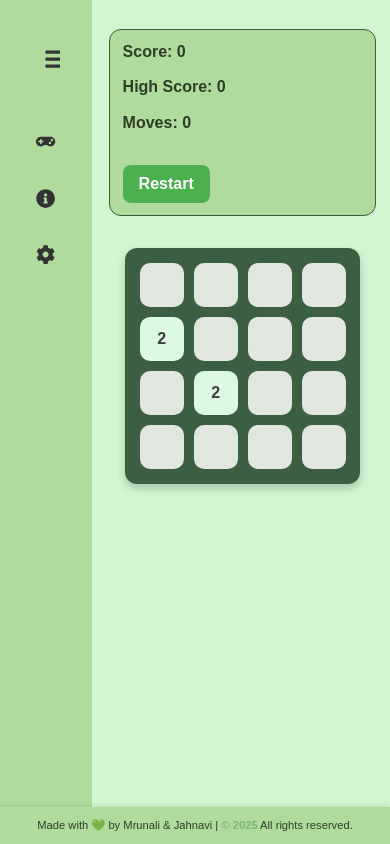
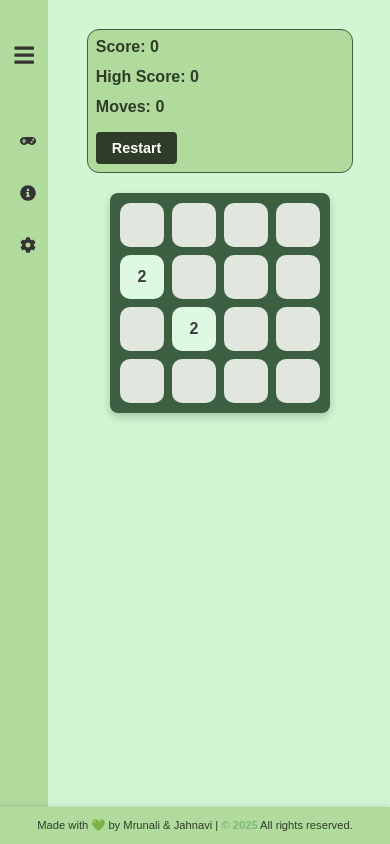
Before and after one commit to janhaviss/2048_Game, a React (Vite) app in the folder 2048_game/: page / in a window 390 px wide. Both pictures are taken after a click on the button "Play". Built offline with nearby package versions, Linux system fonts and the light colour scheme.

Commit message:
Css responsiveness

```diff
--- a/2048_game/src/App.css
+++ b/2048_game/src/App.css
@@ -155,6 +155,9 @@ html, body {
   .score-item {
     font-size: 1rem;
   }
+  .content-wrapper {
+      margin-left: 50px;
+    }
 }
 
 @media (hover: none) and (pointer: coarse) {
--- a/2048_game/src/css/Game.css
+++ b/2048_game/src/css/Game.css
@@ -2,67 +2,90 @@
   display: flex;
   flex-direction: column;
   align-items: center;
-  justify-content: center;
-  padding: 1rem;
+  justify-content: flex-start; /* Changed from center */
+  padding: 0.5rem;
   box-sizing: border-box;
   width: 100%;
-  touch-action: none; /* Add this */
-  overflow: hidden; /* Add this */
+  min-height: 100vh;
+  touch-action: none;
+  overflow: hidden;
 }
 
+/* Game Container - More responsive */
 .game-container {
   background-color: #3c5f41;
   padding: 1rem;
   border-radius: 12px;
   box-shadow: 0 4px 8px rgba(0, 0, 0, 0.2);
-  width: 100%;
+  /* width: calc(100% - 1rem); Account for padding */
   max-width: 340px;
   box-sizing: border-box;
   margin: 0 auto;
-  overflow-x: hidden;
-  touch-action: none; /* Changed from manipulation to none */
-  -webkit-user-select: none; /* Prevent text selection */
-  user-select: none; /* Prevent text selection */
+  touch-action: none;
+  -webkit-user-select: none;
+  user-select: none;
 }
 
+/* Board - More compact tile spacing */
 .board {
   display: flex;
   flex-direction: column;
-  gap: 8px;
+  gap: 5px;
 }
 
 .board-row {
   display: flex;
   justify-content: center;
-  gap: 8px;
+  gap: 5px;
 }
 
+/* Score Container - More compact layout */
 .score-container {
   display: flex;
-  justify-content: space-between;
+  flex-direction: row; /* Aligns children in a row */
+  grid-template-columns: 1fr 1fr;
+  border: 1px solid #3c5f41;
+  background-color: #B0DB9C;
+  width: calc(100% - 1rem);
+  box-sizing: border-box;
+  justify-content: center;
   align-items: center;
   flex-wrap: wrap;
-  gap: 1rem;
+  gap: 10px;
   margin: 0 auto 1rem;
   padding: 0.75rem 1rem;
   border-radius: 12px;
-  border: 1px solid #3c5f41;
-  background-color: #B0DB9C;
   max-width: 600px;
-  width: 100%;
   box-sizing: border-box;
   text-align: center;
 }
 
+
+
 .score-item {
-  font-size: 1.2rem;
+  font-size: 1rem;
   font-weight: bold;
   color: #2e3d27;
   text-align: center;
+  white-space: nowrap;
+  overflow: hidden;
+  text-overflow: ellipsis;
+  min-width: 0;
+  flex-shrink: 1;
 }
 
+
+/* Button adjustments */
 .score-container .restart-btn {
-  margin-bottom: 0;
+  width: auto;
+  padding: 0.5rem 1rem;
+  font-size: 0.9rem;
+  margin: 0;
+  background: #2e3d27;
+  color: white;
+  border: none;
+  border-radius: 4px;
+  cursor: pointer;
 }
 
 /* === THEMES === */
@@ -115,41 +138,57 @@
 }
 
 @media screen and (max-width: 480px) {
+  .game-wrapper {
+    padding: 0.25rem;
+    justify-content: flex-start;
+  }
+
+  .game-container {
+    padding: 0.5rem;
+    max-width: 100%;
+    border-radius: 8px;
+  }
+
   .score-container {
-    flex-direction: column;
-    gap: 0.6rem;
-    align-items: center;
-    padding: 0.8rem;
-    max-width: 95vw;
+    grid-template-columns: 1fr;
+    gap: 0.25rem;
+    padding: 0.5rem;
+    max-width: 100%;
   }
 
   .score-item {
-    font-size: 1rem;
-  }
-
-  .game-container {
-    padding: 0.8rem;
-    max-width: 100vw;
+    font-size: 0.9rem;
   }
 
   .board {
-    gap: 6px;
+    gap: 4px;
   }
 
   .board-row {
-    gap: 6px;
+    gap: 4px;
+  }
+
+  .score-container .restart-btn {
+    grid-column: span 1;
+    margin-top: 0.25rem;
   }
 }
 
 @media screen and (max-width: 360px) {
-  .game-container {
-    max-width: 320px;
-    padding: 0.5rem;
+  .score-item {
+    font-size: 0.8rem;
   }
 
-  .score-container {
-    padding: 0.6rem;
-    gap: 0.5rem;
+  .game-container {
+    padding: 0.4rem;
+  }
+
+  .board {
+    gap: 3px;
+  }
+
+  .board-row {
+    gap: 3px;
   }
 }
 
--- a/2048_game/src/css/Settings.css
+++ b/2048_game/src/css/Settings.css
@@ -4,19 +4,22 @@
   align-items: center;
   padding: 1rem;
   gap: 0.8rem;
+  height: 100vh;
+  box-sizing: border-box;
+  overflow-y: auto;
 }
 
-/* Smaller Card Style */
+/* Smaller, more compact settings card */
 .settings-card {
   background: #ffffff;
   border-radius: 10px;
-  box-shadow: 0 2px 10px rgba(0, 0, 0, 0.08);
-  padding: 0.75rem 1rem;
+  box-shadow: 0 2px 8px rgba(0, 0, 0, 0.06);
+  padding: 0.8rem 1rem;
   width: 100%;
-  max-width: 280px;
+  max-width: 300px;
   text-align: center;
+  font-size: 0.85rem;
   transition: transform 0.2s ease;
-  font-size: 0.9rem;
 }
 
 .settings-card:hover {
@@ -28,17 +31,17 @@
   display: flex;
   justify-content: center;
   gap: 10px;
-  margin-top: 0.6rem;
+  margin-top: 0.5rem;
 }
 
 .theme-btn {
-  width: 22px;
-  height: 22px;
+  width: 30px;
+  height: 30px;
   border-radius: 50%;
   border: none;
   cursor: pointer;
   outline: none;
-  box-shadow: 0 0 2px rgba(0,0,0,0.2);
+  box-shadow: 0 0 1px rgba(0,0,0,0.2);
 }
 
 .theme-btn.green { background-color: #7dbf7d; }
@@ -46,26 +49,28 @@
 .theme-btn.blue { background-color: #87ceeb; }
 
 /* Buttons */
-.resetbtn {
-  margin-top: 0.6rem;
-  padding: 0.4rem 0.8rem;
-  font-size: 0.85rem;
-  background-color: #2e3d27;
-  color: white;
+.resetbtn,
+.hardmodebtn,
+.sound-toggle-btn button {
+  background-color: #aeb1ac;
+  color: black;
   border: none;
+  padding: 6px 12px;
+  font-size: 0.8rem;
+  font-weight: bold;
+  border-radius: 5px;
   cursor: pointer;
-  border-radius: 5px;
-  transition: background-color 0.2s;
+  margin: 0.4rem 0.2rem;
+  transition: background-color 0.2s ease;
 }
 
-
-/* Toggle Switch (Smaller) */
+/* Toggle Switch Compact */
 .toggle-switch {
   position: relative;
   display: inline-block;
-  width: 44px;
-  height: 24px;
-  margin-top: 0.8rem;
+  width: 40px;
+  height: 20px;
+  margin-top: 0.6rem;
 }
 
 .toggle-switch input {
@@ -76,23 +81,22 @@
 
 .slider {
   position: absolute;
-  cursor: pointer;
   inset: 0;
   background-color: #ccc;
-  border-radius: 24px;
-  transition: background-color 0.2s;
+  border-radius: 20px;
+  transition: 0.2s;
 }
 
 .slider::before {
   position: absolute;
   content: "";
-  height: 16px;
-  width: 16px;
-  left: 4px;
-  bottom: 4px;
+  height: 14px;
+  width: 14px;
+  left: 3px;
+  bottom: 3px;
   background-color: white;
+  border-radius: 50%;
   transition: 0.2s;
-  border-radius: 50%;
 }
 
 .toggle-switch input:checked + .slider {
@@ -100,87 +104,81 @@
 }
 
 .toggle-switch input:checked + .slider::before {
-  transform: translateX(20px);
+  transform: translateX(18px);
 }
 
 .mode-label {
-  margin-top: 0.4rem;
-  font-size: 0.8rem;
+  margin-top: 0.3rem;
+  font-size: 0.75rem;
   font-weight: 600;
   color: #444;
 }
 
-/* Responsive */
-@media (max-width: 500px) {
+.settingsDiv {
+  padding: 6px 12px;
+  border: 1px solid #999;
+  border-radius: 5px;
+  margin-top: 0.5rem;
+  font-size: 0.85rem;
+  color: #333;
+}
+
+button {
+  background-color: #aeb1ac;
+  color: black;
+  border: none;
+  padding: 6px 12px;
+  font-size: 0.8rem;
+  font-weight: bold;
+  border-radius: 5px;
+  cursor: pointer;
+  margin: 0.4rem 0.2rem;
+  transition: background-color 0.2s ease;
+}
+
+
+@media (max-width: 600px) {
+  .settings-container {
+    padding: 1rem 0.5rem;
+    height: 100vh;
+    overflow-y: auto;
+    justify-content: flex-start;
+  }
+
   .settings-card {
-    padding: 0.6rem 0.9rem;
-    max-width: 90%;
+    max-width: 100%;
+    width: 100%;
+    padding: 1rem;
+    border-radius: 18px;
+  }
+
+  .theme-circles {
+    gap: 8px;
   }
 
   .theme-btn {
-    width: 20px;
-    height: 20px;
+    width: 25px;
+    height: 25px;
   }
 
-  .resetbtn {
-    font-size: 0.8rem;
+  .resetbtn,
+  .hardmodebtn,
+  .sound-toggle-btn {
+    font-size: 0.75rem;
+    padding: 5px 10px;
   }
 
   .toggle-switch {
-    width: 40px;
-    height: 22px;
+    width: 36px;
+    height: 18px;
   }
 
   .slider::before {
-    height: 14px;
-    width: 14px;
+    height: 12px;
+    width: 12px;
   }
 
   .mode-label {
-    font-size: 0.75rem;
+    font-size: 0.7rem;
   }
 }
-
-
-/* RESET BUTTON */
-.resetbtn{
-  background-color: #aeb1ac;
-  color: black;
-  border: none;
-  padding: 8px 16px;
-  font-weight: bold;
-  border-radius: 6px;
-  cursor: pointer;
-  margin-left: 12px;
-  transition: background-color 0.2s ease;
-  margin-bottom: 14px;
-}
-
-.settingsDiv{
-  padding: 8px 16px;
-  border: 1px solid black;
-}
-
-.hardmodebtn{
-  background-color: #fff;
-  color: black;
-  border: none;
-  padding: 8px 16px;
-  font-weight: bold;
-  border-radius: 6px;
-  cursor: pointer;
-  margin-left: 12px;
-  transition: background-color 0.2s ease;
-  margin-bottom: 14px;
-}
-
-/* SOUND SETTING BUTTON */
-button {
-  padding: 8px 12px;
-  background-color: #aeb1ac;
-  border: none;
-  border-radius: 8px;
-  cursor: pointer;
-  font-weight: bold;
-  margin-top: 0.5rem;
-}
--- a/2048_game/src/css/sidebar.css
+++ b/2048_game/src/css/sidebar.css
@@ -79,22 +79,13 @@
   }
 
   .content-wrapper {
-    margin-left: 80px; /* match collapsed width */
+    margin-left: 60px; /* match collapsed width */
   }
 
   .sidebar:not(.collapsed) + .content-wrapper {
     margin-left: 200px; /* full sidebar width */
   }
 }
-   /* I CHANGED THIS */
-
-/* .sidebar {
-  width: 240px;
-  transition: transform 0.3s ease;
-} */
-
-/* colro */
-/* PINK THEME */
 
 .pink .sidebar {
   background-color: #f8c8dc;
@@ -168,7 +159,7 @@
   cursor: pointer;
 }
 
-/* SWTACH BUTTONS */
+/* SWTACH BUTTONS
 .theme-circles {
   display: flex;
   gap: 12px;
@@ -201,7 +192,7 @@
 
 .theme-btn.blue {
   background-color: #000b58;
-}
+} */
 
 .score-container,
 .restart-btn,
@@ -221,6 +212,22 @@ input {
     width: 180px;
   }
 
+  .sidebar.collapsed {
+    width: 40px;
+    padding: 1rem 0.25rem;
+  }
+
+  .sidebar.collapsed .nav-icon {
+    font-size: 1rem;
+    margin: 0 auto;
+  }
+
+  .sidebar.collapsed .sidebar-header {
+    padding: 1rem 0.25rem;
+    justify-content: center;
+  }
+
+
   .content-wrapper {
     margin-left: 80px; /* match collapsed width */
   }
```
